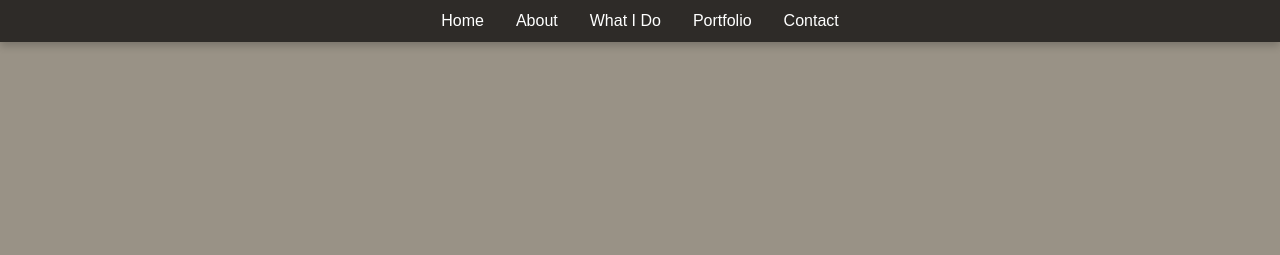
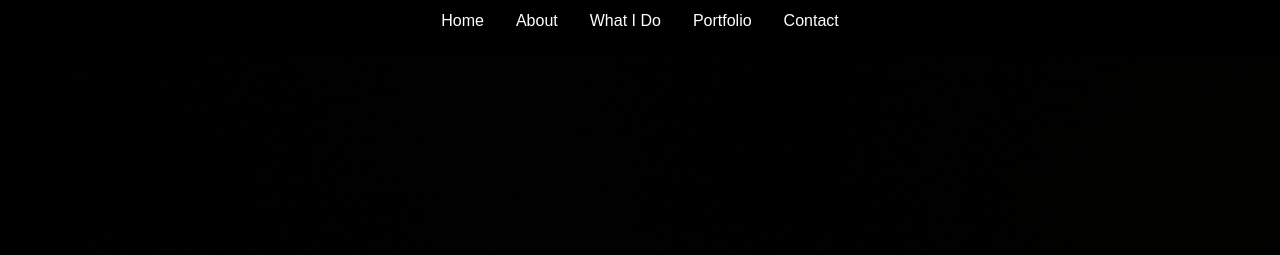
Before and after one commit to aligomaa56/NTI-First-Task, a plain HTML site: page index.html in a window 1280 px wide. Shown: the top 255 px of the page. Drawn offline with Linux system fonts and the light colour scheme; the site is published under a folder, as on GitHub Pages, so addresses that start at the root find nothing.

Commit message:
Update style.css

```diff
--- a/style.css
+++ b/style.css
@@ -87,7 +87,7 @@ section h2:not(#about > div > div > div.about-text > h2){
     align-items: center;
     text-align: center;
     padding-top: 60px;
-    background: url('/images/hero.jpg') center/cover;
+    background: url('images/hero.jpg') center/cover;
 }
 .hero::before{
     content: "";
```
